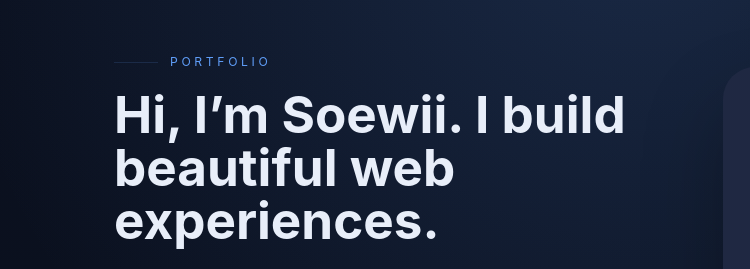
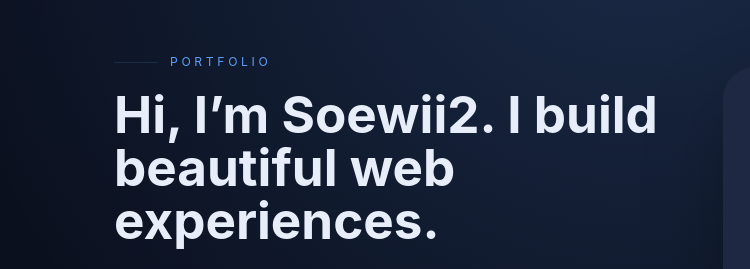
Before and after one commit to SoeWannaTun/soop_git, a plain HTML site: page index.html in a window 1280 px wide. Shown: the part 109-378 px from the top of the page, 0-750 px from the left. Drawn offline with Linux system fonts and the light colour scheme.

Commit message:
namechanges
Co-authored-by: Copilot <copilot@github.com>

```diff
--- a/index.html
+++ b/index.html
@@ -312,7 +312,7 @@
     <div class="hero">
       <div class="hero-copy">
         <div class="section-title">Portfolio</div>
-        <h1>Hi, I’m Soewii. I build beautiful web experiences.</h1>
+        <h1>Hi, I’m Soewii2. I build beautiful web experiences.</h1>
         <p>I am a front-end developer focused on responsive interfaces, fast performance, and clean design. Explore my latest projects and get in touch for your next digital product.</p>
         <a class="btn" href="#projects">View Projects</a>
       </div>
```
